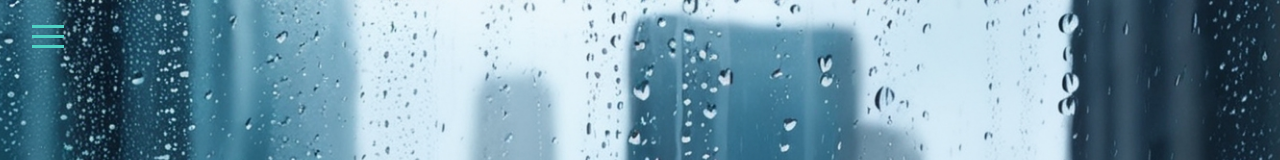
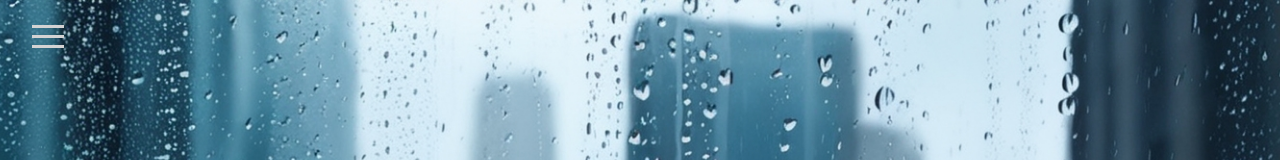
Before and after one commit to maneeshaYasinth/weathero, a React (Vite) app: page / in a window 1280 px wide. Shown: the top 160 px of the page. Built offline with nearby package versions, Linux system fonts and the light colour scheme.

Commit message:
complete the sidebar

```diff
--- a/src/components/navBar.jsx
+++ b/src/components/navBar.jsx
@@ -8,7 +8,7 @@ const NavBar = () => {
     return (
         <nav className="fixed pr-6">
             <div className="pl-6 pt-3">
-                <Hamburger color="#4FD1C5" toggled={isOpen} toggle={setOpen} />
+                <Hamburger color="#D3D3D3" toggled={isOpen} toggle={setOpen} />
             </div>
             <div
                 className={`absolute mt-16 text-black font-bold flex flex-col justify-center transform transition-transform duration-300 ${
```
